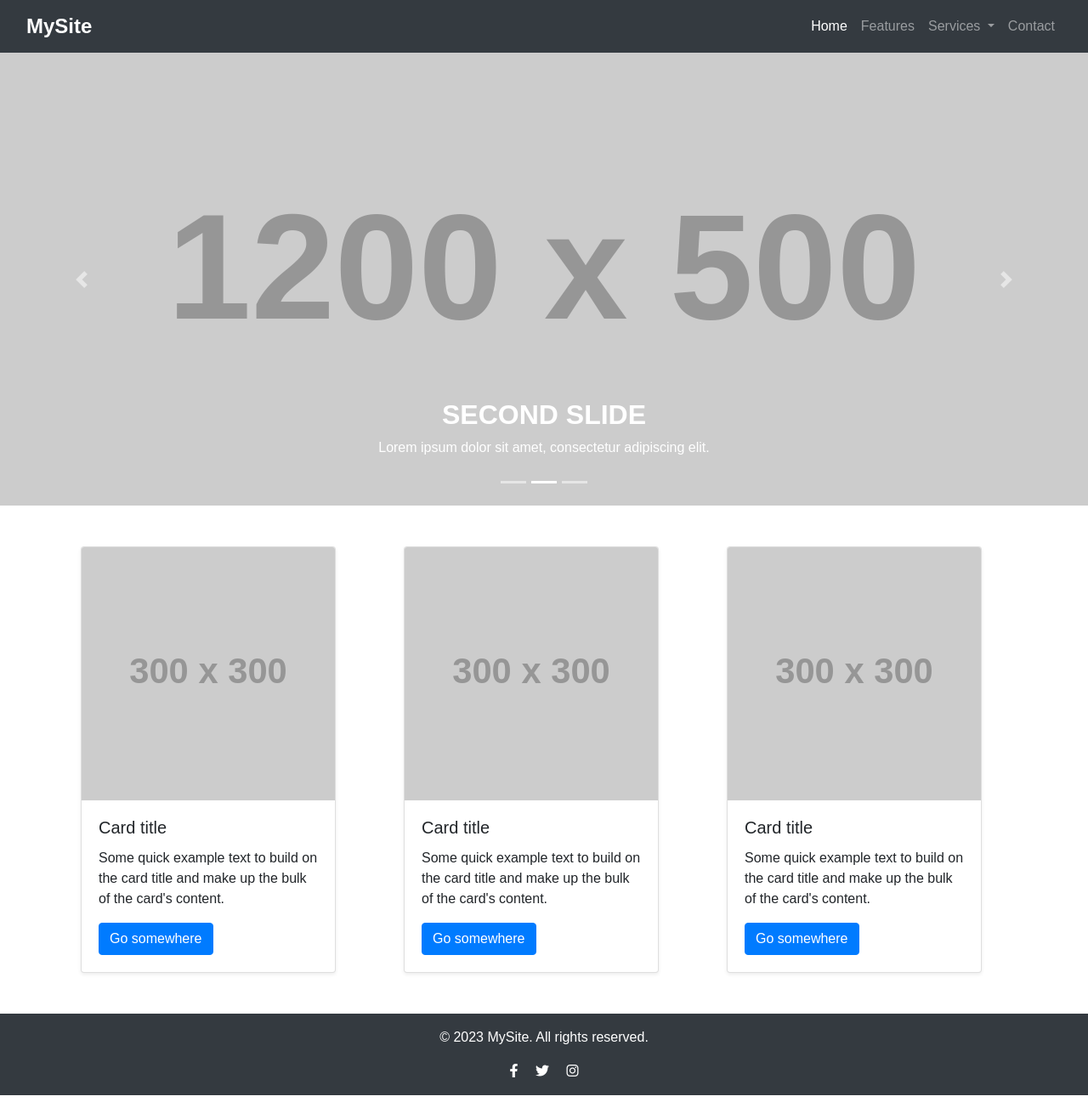
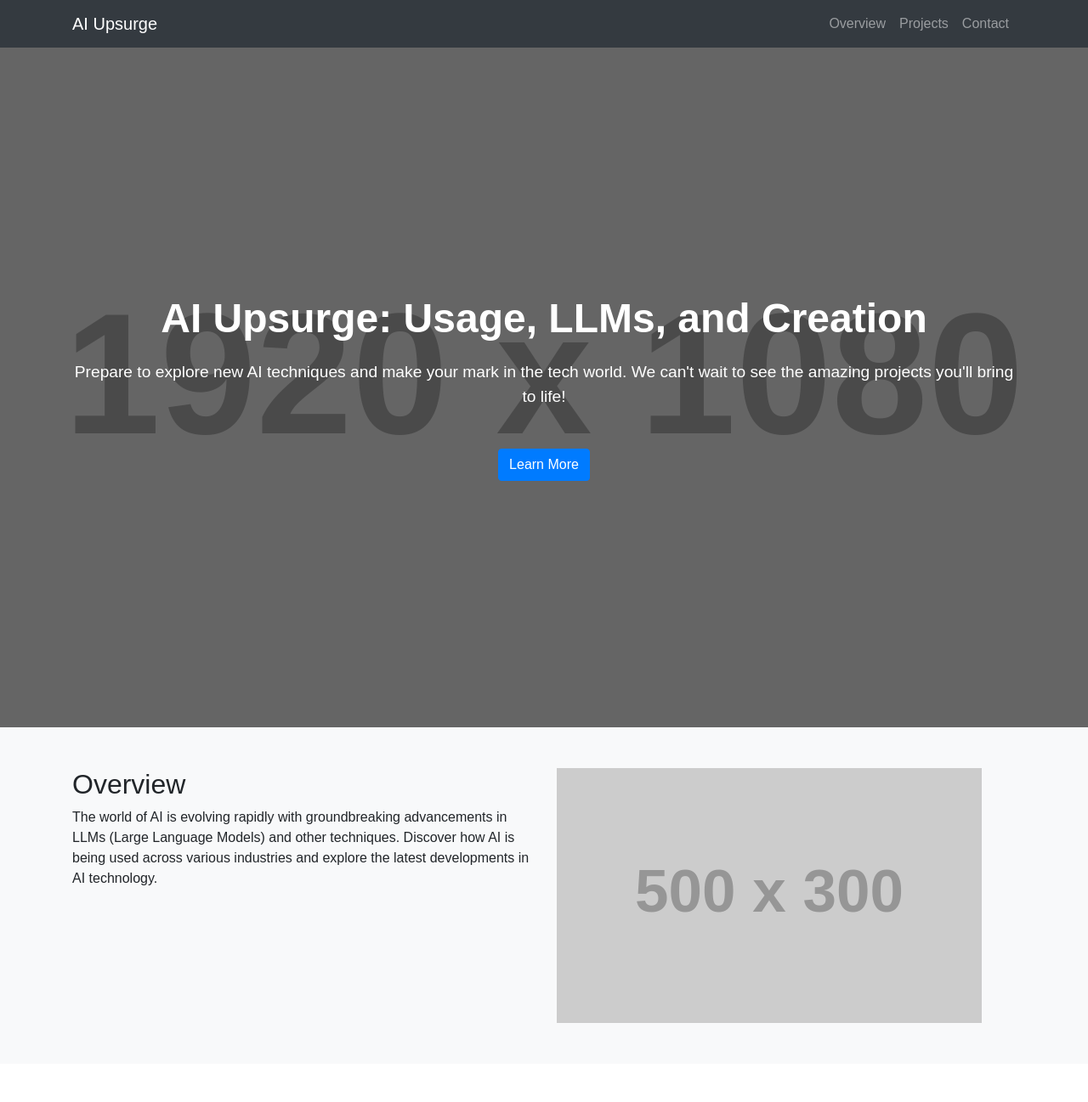
Before and after one commit to Samarsingh1011/dmmits_codjam, a website: page Mains/index.html in a window 1280 px wide. Shown: the top 1297 px of the page at 85% size. Drawn offline with nearby package versions, Linux system fonts and the light colour scheme; placeholder pictures from the web are drawn by us.

```diff
--- a/Mains/index.html
+++ b/Mains/index.html
@@ -3,143 +3,136 @@
 <head>
     <meta charset="UTF-8">
     <meta name="viewport" content="width=device-width, initial-scale=1.0">
-    <title>My Cool Bootstrap Site</title>
-    <!-- Bootstrap CSS -->
+    <title>AI Upsurge</title>
     <link href="https://maxcdn.bootstrapcdn.com/bootstrap/4.5.2/css/bootstrap.min.css" rel="stylesheet">
-    <!-- Font Awesome CSS -->
     <link href="https://cdnjs.cloudflare.com/ajax/libs/font-awesome/6.0.0-beta3/css/all.min.css" rel="stylesheet">
-    <!-- AOS CSS -->
     <link href="https://cdnjs.cloudflare.com/ajax/libs/aos/2.3.4/aos.css" rel="stylesheet">
-    <!-- Custom CSS -->
-    <link href="styles.css" rel="stylesheet">
+    <link rel="stylesheet" href="styles.css">
 </head>
 <body>
     <!-- Navbar -->
     <nav class="navbar navbar-expand-lg navbar-dark bg-dark">
-        <div class="container-fluid">
-            <a class="navbar-brand" href="#">MySite</a>
+        <div class="container">
+            <a class="navbar-brand" href="#">AI Upsurge</a>
             <button class="navbar-toggler" type="button" data-toggle="collapse" data-target="#navbarNav" aria-controls="navbarNav" aria-expanded="false" aria-label="Toggle navigation">
                 <span class="navbar-toggler-icon"></span>
             </button>
             <div class="collapse navbar-collapse" id="navbarNav">
                 <ul class="navbar-nav ml-auto">
-                    <li class="nav-item">
-                        <a class="nav-link active" aria-current="page" href="#">Home</a>
-                    </li>
-                    <li class="nav-item">
-                        <a class="nav-link" href="#">Features</a>
-                    </li>
-                    <li class="nav-item dropdown">
-                        <a class="nav-link dropdown-toggle" href="#" id="navbarDropdown" role="button" data-toggle="dropdown" aria-haspopup="true" aria-expanded="false">
-                            Services
-                        </a>
-                        <div class="dropdown-menu" aria-labelledby="navbarDropdown">
-                            <a class="dropdown-item" href="#">Action</a>
-                            <a class="dropdown-item" href="#">Another action</a>
-                            <div class="dropdown-divider"></div>
-                            <a class="dropdown-item" href="#">Something else here</a>
-                        </div>
-                    </li>
-                    <li class="nav-item">
-                        <a class="nav-link" href="#">Contact</a>
-                    </li>
+                    <li class="nav-item"><a class="nav-link" href="#overview">Overview</a></li>
+                    <li class="nav-item"><a class="nav-link" href="#projects">Projects</a></li>
+                    <li class="nav-item"><a class="nav-link" href="#contact">Contact</a></li>
                 </ul>
             </div>
         </div>
     </nav>
 
-    <!-- Carousel -->
-    <div id="carouselExampleIndicators" class="carousel slide" data-ride="carousel">
-        <ol class="carousel-indicators">
-            <li data-target="#carouselExampleIndicators" data-slide-to="0" class="active"></li>
-            <li data-target="#carouselExampleIndicators" data-slide-to="1"></li>
-            <li data-target="#carouselExampleIndicators" data-slide-to="2"></li>
-        </ol>
-        <div class="carousel-inner">
-            <div class="carousel-item active">
-                <img src="https://via.placeholder.com/1200x500" class="d-block w-100" alt="...">
-                <div class="carousel-caption d-none d-md-block">
-                    <h5>First Slide</h5>
-                    <p>Nulla vitae elit libero, a pharetra augue mollis interdum.</p>
+    <!-- Hero Section -->
+    <header class="hero-section text-center text-white d-flex align-items-center justify-content-center">
+        <div class="container">
+            <h1 class="display-4">AI Upsurge: Usage, LLMs, and Creation</h1>
+            <p class="lead">Prepare to explore new AI techniques and make your mark in the tech world. We can't wait to see the amazing projects you'll bring to life!</p>
+            <a href="#overview" class="btn btn-primary mt-3">Learn More</a>
         </div>
+    </header>
+
+    <!-- Overview Section -->
+    <section id="overview" class="py-5 bg-light">
+        <div class="container">
+            <div class="row">
+                <div class="col-md-6" data-aos="fade-right">
+                    <h2>Overview</h2>
+                    <p>The world of AI is evolving rapidly with groundbreaking advancements in LLMs (Large Language Models) and other techniques. Discover how AI is being used across various industries and explore the latest developments in AI technology.</p>
                 </div>
-            <div class="carousel-item">
-                <img src="https://via.placeholder.com/1200x500" class="d-block w-100" alt="...">
-                <div class="carousel-caption d-none d-md-block">
-                    <h5>Second Slide</h5>
-                    <p>Lorem ipsum dolor sit amet, consectetur adipiscing elit.</p>
-                </div>
-            </div>
-            <div class="carousel-item">
-                <img src="https://via.placeholder.com/1200x500" class="d-block w-100" alt="...">
-                <div class="carousel-caption d-none d-md-block">
-                    <h5>Third Slide</h5>
-                    <p>Praesent commodo cursus magna, vel scelerisque nisl consectetur.</p>
+                <div class="col-md-6" data-aos="fade-left">
+                    <img src="https://via.placeholder.com/500x300" class="img-fluid" alt="AI Overview">
                 </div>
             </div>
         </div>
-        <a class="carousel-control-prev" href="#carouselExampleIndicators" role="button" data-slide="prev">
-            <span class="carousel-control-prev-icon" aria-hidden="true"></span>
-            <span class="sr-only">Previous</span>
-        </a>
-        <a class="carousel-control-next" href="#carouselExampleIndicators" role="button" data-slide="next">
-            <span class="carousel-control-next-icon" aria-hidden="true"></span>
-            <span class="sr-only">Next</span>
-        </a>
+    </section>
+
+    <!-- Projects Section -->
+    <section id="projects" class="py-5">
+        <div class="container">
+            <div class="row">
+                <div class="col-12 text-center mb-4">
+                    <h2>Featured Projects</h2>
                 </div>
-
-    <!-- Card Section -->
-    <div class="container my-5">
-        <div class="row">
-            <div class="col-md-4" data-aos="fade-up">
-                <div class="card shadow-sm">
-                    <img src="https://via.placeholder.com/300" class="card-img-top" alt="...">
+                <div class="col-md-4" data-aos="zoom-in">
+                    <div class="card">
+                        <img src="https://via.placeholder.com/300x200" class="card-img-top" alt="Project 1">
                         <div class="card-body">
-                        <h5 class="card-title">Card title</h5>
-                        <p class="card-text">Some quick example text to build on the card title and make up the bulk of the card's content.</p>
-                        <a href="#" class="btn btn-primary">Go somewhere</a>
+                            <h5 class="card-title">Project 1</h5>
+                            <p class="card-text">Explore the first project that leverages the power of LLMs to achieve remarkable results.</p>
+                            <a href="#" class="btn btn-primary">View Details</a>
                         </div>
                     </div>
                 </div>
-            <div class="col-md-4" data-aos="fade-up" data-aos-delay="200">
-                <div class="card shadow-sm">
-                    <img src="https://via.placeholder.com/300" class="card-img-top" alt="...">
+                <div class="col-md-4" data-aos="zoom-in" data-aos-delay="200">
+                    <div class="card">
+                        <img src="https://via.placeholder.com/300x200" class="card-img-top" alt="Project 2">
                         <div class="card-body">
-                        <h5 class="card-title">Card title</h5>
-                        <p class="card-text">Some quick example text to build on the card title and make up the bulk of the card's content.</p>
-                        <a href="#" class="btn btn-primary">Go somewhere</a>
+                            <h5 class="card-title">Project 2</h5>
+                            <p class="card-text">Dive into the second project that showcases innovative AI applications.</p>
+                            <a href="#" class="btn btn-primary">View Details</a>
                         </div>
                     </div>
                 </div>
-            <div class="col-md-4" data-aos="fade-up" data-aos-delay="400">
-                <div class="card shadow-sm">
-                    <img src="https://via.placeholder.com/300" class="card-img-top" alt="...">
+                <div class="col-md-4" data-aos="zoom-in" data-aos-delay="400">
+                    <div class="card">
+                        <img src="https://via.placeholder.com/300x200" class="card-img-top" alt="Project 3">
                         <div class="card-body">
-                        <h5 class="card-title">Card title</h5>
-                        <p class="card-text">Some quick example text to build on the card title and make up the bulk of the card's content.</p>
-                        <a href="#" class="btn btn-primary">Go somewhere</a>
+                            <h5 class="card-title">Project 3</h5>
+                            <p class="card-text">Learn about the third project that pushes the boundaries of AI technology.</p>
+                            <a href="#" class="btn btn-primary">View Details</a>
                         </div>
                     </div>
                 </div>
             </div>
         </div>
+    </section>
+
+    <!-- Contact Section -->
+    <section id="contact" class="py-5 bg-dark text-white">
+        <div class="container">
+            <div class="row">
+                <div class="col-12 text-center mb-4">
+                    <h2>Contact Us</h2>
+                </div>
+                <div class="col-md-6 offset-md-3">
+                    <form>
+                        <div class="form-group">
+                            <label for="name">Name</label>
+                            <input type="text" class="form-control" id="name" required>
+                        </div>
+                        <div class="form-group">
+                            <label for="email">Email</label>
+                            <input type="email" class="form-control" id="email" required>
+                        </div>
+                        <div class="form-group">
+                            <label for="message">Message</label>
+                            <textarea class="form-control" id="message" rows="5" required></textarea>
+                        </div>
+                        <button type="submit" class="btn btn-primary btn-block">Send Message</button>
+                    </form>
+                </div>
+            </div>
+        </div>
+    </section>
 
     <!-- Footer -->
     <footer class="bg-dark text-white text-center py-3">
         <div class="container">
-            <p>&copy; 2023 MySite. All rights reserved.</p>
+            <p>&copy; 2023 AI Upsurge. All rights reserved.</p>
             <a href="#" class="text-white mx-2"><i class="fab fa-facebook-f"></i></a>
             <a href="#" class="text-white mx-2"><i class="fab fa-twitter"></i></a>
             <a href="#" class="text-white mx-2"><i class="fab fa-instagram"></i></a>
         </div>
     </footer>
 
-    <!-- jQuery -->
     <script src="https://code.jquery.com/jquery-3.5.1.slim.min.js"></script>
-    <!-- Bootstrap JavaScript -->
     <script src="https://cdn.jsdelivr.net/npm/@popperjs/core@2.9.2/dist/umd/popper.min.js"></script>
     <script src="https://maxcdn.bootstrapcdn.com/bootstrap/4.5.2/js/bootstrap.min.js"></script>
-    <!-- AOS JavaScript -->
     <script src="https://cdnjs.cloudflare.com/ajax/libs/aos/2.3.4/aos.js"></script>
     <script>
         AOS.init();
--- a/Mains/styles.css
+++ b/Mains/styles.css
@@ -2,43 +2,45 @@
     font-family: Arial, sans-serif;
 }
 
-.navbar-brand {
-    font-weight: bold;
-    font-size: 1.5rem;
+.hero-section {
+    height: 100vh;
+    background: url('https://via.placeholder.com/1920x1080') no-repeat center center/cover;
+    position: relative;
 }
 
-.carousel-caption h5 {
-    font-size: 2rem;
-    text-transform: uppercase;
-    font-weight: bold;
+.hero-section::before {
+    content: '';
+    position: absolute;
+    top: 0;
+    left: 0;
+    width: 100%;
+    height: 100%;
+    background: rgba(0, 0, 0, 0.5);
 }
 
-.card-container {
-    display: flex;
-    justify-content: space-around; /* Spread cards evenly */
-    overflow: hidden;
+.hero-section .container {
     position: relative;
-    margin: 0 -10px; /* Adjust based on card margin */
+    z-index: 2;
+}
+
+.hero-section h1 {
+    font-size: 3rem;
+    font-weight: bold;
+    margin-bottom: 20px;
+}
+
+.hero-section p {
+    font-size: 1.2rem;
+    margin-bottom: 30px;
 }
 
 .card {
-    position: relative;
-    transition: transform 0.6s ease, z-index 0.6s ease;
-    margin: 0 10px;
-    width: 300px;
-    z-index: 1;
+    transition: transform 0.3s ease, box-shadow 0.3s ease;
 }
 
 .card:hover {
-    transform: scale(1.2); /* Scale up the card */
-    /* z-index: 9000000; Bring the hovered card to the front */
-    margin: 0; /* Remove margin to cover more area */
-}
-
-footer {
-    background-color: #343a40;
-    color: white;
-    padding: 20px 0;
+    transform: translateY(-10px);
+    box-shadow: 0 10px 20px rgba(0, 0, 0, 0.15);
 }
 
 footer a {
```
Lines whose indentation alone changed are shown as unchanged.
